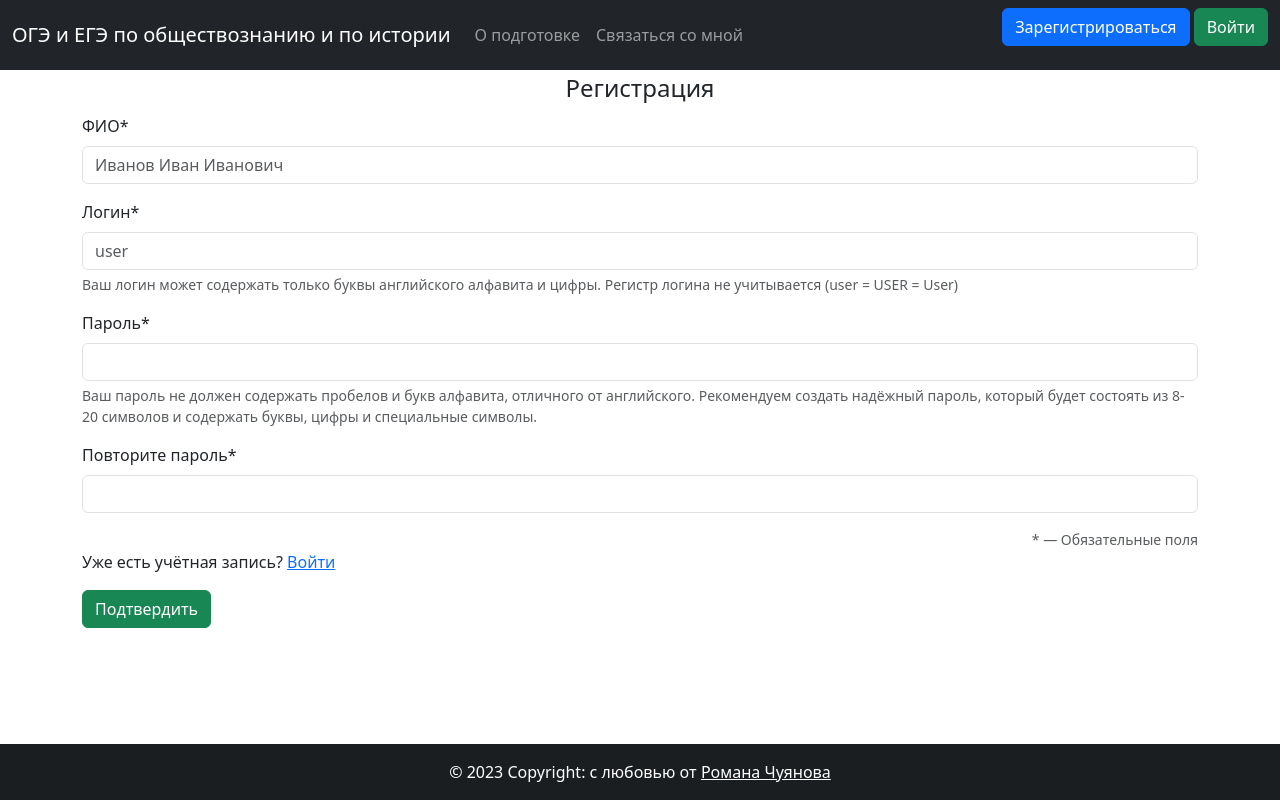
After one commit to AftBINKO/history_society, a Flask app: page /register in a window 1280 px wide. The commit adds this page. Run offline with Flask 3, Linux system fonts and the light colour scheme.

Commit message:
Организована система авторизации

```diff
--- a/app.py
+++ b/app.py
@@ -1,12 +1,124 @@
-from flask import Flask, render_template
+from flask import Flask, render_template, redirect, url_for
+from flask_login import LoginManager, current_user, login_user, login_required, logout_user
+
+from string import ascii_letters, punctuation, digits
+
+from data.db_session import create_session, global_init
+from data.config import Config
+from data.forms import LoginForm, RegisterForm
+from data.models import User, Status
 
 app = Flask(__name__)
+app.config.from_object(Config)
+
+login_manager = LoginManager()
+login_manager.init_app(app)
+
+global_init("db/data.db")
+RUSSIAN_ALPHABET = "АБВГДЕЁЖЗИЙКЛМНОПРСТУФХЦЧШЩЪЫЬЭЮЯабвгдеёжзийклмнопрстуфхцчшщъыьэюя"
+
+
+@login_manager.user_loader
+def load_user(user_id):
+    db_sess = create_session()
+    user = db_sess.query(User).get(user_id)
+    db_sess.close()
+    return user
+
+
+@app.route('/logout')
+@login_required
+def logout():
+    logout_user()
+    return redirect(url_for("login"))
+
+
+@app.route('/register', methods=['GET', 'POST'])
+def register():
+    if current_user.is_authenticated:
+        return redirect(url_for("profile"))
+
+    db_sess = create_session()
+
+    form = RegisterForm()
+    data = {
+        'form': form,
+        'message': None
+    }
+
+    if form.validate_on_submit():
+        if db_sess.query(User).filter(User.login == form.login.data).first():
+            data['message'] = "Такой пользователь уже есть."
+        elif not all([symbol in RUSSIAN_ALPHABET + ' ' for symbol in form.fullname.data]):
+            data['message'] = "Поле заполнено неверно. Используйте только буквы русского алфавита."
+        elif not all([symbol in ascii_letters + digits for symbol in form.login.data]):
+            data['message'] = "Логин содержит некорректные символы."
+        elif not all(
+                [symbol in ascii_letters + digits + punctuation for symbol in form.password.data]):
+            data['message'] = "Пароль содержит некорректные символы."
+        elif form.password.data != form.password_again.data:
+            data['message'] = "Пароли не совпадают."
+        else:
+            user = User()
+
+            user.fullname = ' '.join(list(map(lambda name: name.lower().capitalize(), form.fullname.data.split())))
+
+            user.login = form.login.data.lower()
+            user.set_password(form.password.data)
+
+            db_sess.add(user)
+            db_sess.commit()
+
+            login_user(user, remember=True)
+            db_sess.close()
+            return redirect(url_for("profile"))
+    return render_template('register.html', **data)
+
+
+@app.route('/login', methods=['GET', 'POST'])
+def login():
+    if current_user.is_authenticated:
+        return redirect(url_for("profile"))
+
+    db_sess = create_session()
+
+    form = LoginForm()
+    data = {
+        'form': form,
+        'message': None
+    }
+
+    if form.validate_on_submit():
+        # noinspection PyUnresolvedReferences
+        user = db_sess.query(User).filter(User.login == form.login.data.lower()).first()
+
+        if user:
+            if user.check_password(form.password.data):  # noqa
+                login_user(user, remember=form.remember_me.data)
+                return redirect(url_for("profile"))
+
+            data['message'] = 'Неверный пароль.'
+        else:
+            data['message'] = 'Неверный логин.'
+
+    return render_template('login.html', **data)
 
 
 @app.route('/')
 @app.route('/home')
 def index():
     return render_template("index.html")
+
+
+@app.route('/my')
+@login_required
+def profile():
+    db_sess = create_session()
+    status = db_sess.query(Status).filter(Status.id == current_user.status).first()
+    data = {
+        "status": status
+    }
+    return render_template("profile.html", **data)
 
 
 @app.route('/contact')
--- /dev/null
+++ b/data/__all_models.py
@@ -0,0 +1 @@
+from .models import *
--- /dev/null
+++ b/data/db_session.py
@@ -0,0 +1,36 @@
+import sqlalchemy as sa
+import sqlalchemy.orm as orm
+from sqlalchemy.orm import Session
+import sqlalchemy.ext.declarative as dec
+
+SqlAlchemyBase = dec.declarative_base()
+
+__factory = None
+
+
+def global_init(db_file, echo=False):
+    global __factory
+
+    if __factory:
+        return
+
+    if not db_file or not db_file.strip():
+        raise FileNotFoundError("You must specify the database file")
+
+    conn_str = f'sqlite:///{db_file.strip()}?check_same_thread=False'
+
+    if echo:
+        print(f"Connecting to the database at {conn_str}")
+
+    engine = sa.create_engine(conn_str, echo=echo)
+    __factory = orm.sessionmaker(bind=engine)
+
+    from . import __all_models
+
+    SqlAlchemyBase.metadata.create_all(engine)
+
+
+def create_session() -> Session:
+    global __factory
+    # noinspection PyCallingNonCallable
+    return __factory()
--- /dev/null
+++ b/data/forms.py
@@ -0,0 +1,18 @@
+from flask_wtf import FlaskForm
+from wtforms import StringField, PasswordField, BooleanField, SubmitField, TextAreaField, SelectField
+from wtforms.validators import DataRequired
+
+
+class RegisterForm(FlaskForm):
+    fullname = StringField('ФИО', validators=[DataRequired()])
+    login = StringField('Логин', validators=[DataRequired()])
+    password = PasswordField('Пароль', validators=[DataRequired()])
+    password_again = PasswordField('Повторите пароль', validators=[DataRequired()])
+    submit = SubmitField('Подтвердить')
+
+
+class LoginForm(FlaskForm):
+    login = StringField('Логин', validators=[DataRequired()])
+    password = PasswordField('Пароль', validators=[DataRequired()])
+    remember_me = BooleanField('Запомнить меня')
+    submit = SubmitField('Войти')
--- /dev/null
+++ b/templates/register.html
@@ -0,0 +1,64 @@
+{% extends "template.html" %}
+
+{% block title %}
+    Регистрация
+{% endblock %}
+
+{% block content %}
+    <div class="container">
+        <div class="row justify-content-center align-items-center">
+            <form action="" method="post">
+                {{ form.hidden_tag() }}
+                <legend style="text-align: center">Регистрация</legend>
+                {% if message %}
+                    <div class="alert alert-danger">{{ message }}</div>
+                {% endif %}
+                <div class="mb-3">
+                    {{ form.fullname.label(class="form-label") }}*
+                    {{ form.fullname(class="form-control", placeholder="Иванов Иван Иванович") }}
+                    {% for error in form.fullname.errors %}
+                        <div class="alert alert-danger" role="alert">{{ error }}</div>
+                    {% endfor %}
+                </div>
+                <div class="mb-3">
+                    {{ form.login.label(class="form-label") }}*
+                    {{ form.login(class="form-control", placeholder="user") }}
+                    <div class="form-text">
+                        Ваш логин может содержать только буквы английского алфавита и цифры. Регистр
+                        логина не учитывается (user = USER = User)
+                    </div>
+                    {% for error in form.login.errors %}
+                        <div class="alert alert-danger" role="alert">{{ error }}</div>
+                    {% endfor %}
+                </div>
+                <div class="mb-3">
+                    {{ form.password.label(class="form-label") }}*
+                    {{ form.password(class="form-control", type="password") }}
+                    <div class="form-text">
+                        Ваш пароль не должен содержать пробелов и букв алфавита, отличного от
+                        английского. Рекомендуем создать надёжный пароль, который будет состоять из
+                        8-20 символов и содержать буквы, цифры и специальные символы.
+                    </div>
+                    {% for error in form.password.errors %}
+                        <div class="alert alert-danger" role="alert">{{ error }}</div>
+                    {% endfor %}
+                </div>
+                <div class="mb-3">
+                    {{ form.password_again.label(class="form-label") }}*
+                    {{ form.password_again(class="form-control", type="password") }}
+                    {% for error in form.password_again.errors %}
+                        <div class="alert alert-danger" role="alert">{{ error }}</div>
+                    {% endfor %}
+                </div>
+                <div class="form-text" style="text-align: right">* — Обязательные поля</div>
+                <div>
+                    <p>Уже есть учётная запись? <a href="{{ url_for("login") }}">
+                        Войти
+                    </a>
+                    </p>
+                    {{ form.submit(type="submit", class="btn btn-success") }}
+                </div>
+            </form>
+        </div>
+    </div>
+{% endblock %}
--- a/templates/template.html
+++ b/templates/template.html
@@ -32,10 +32,32 @@
                         <a class="nav-link" aria-current="page" href="{{ url_for("contact") }}">Связаться со мной</a>
                     </li>
                 </ul>
-                <p>
-                    <a class="btn btn-primary" href="">Зарегистрироваться</a>
-                    <a class="btn btn-success" href="">Войти</a>
-                </p>
+                {% if current_user.is_authenticated %}
+                    <ul class="navbar-nav">
+                        <li class="nav-item dropdown">
+                            <a class="nav-link dropdown-toggle" role="button"
+                               data-bs-toggle="dropdown" aria-expanded="false">
+                                {{ current_user.fullname }}
+                            </a>
+                            <ul class="dropdown-menu">
+                                <li>
+                                    <a class="dropdown-item" href="{{ url_for("profile") }}">Профиль</a>
+                                </li>
+                                <li>
+                                    <hr class="dropdown-divider">
+                                </li>
+                                <li>
+                                    <a class="dropdown-item" href="{{ url_for("logout") }}">Выйти</a>
+                                </li>
+                            </ul>
+                        </li>
+                    </ul>
+                {% else %}
+                    <p>
+                        <a class="btn btn-primary" href="{{ url_for("register") }}">Зарегистрироваться</a>
+                        <a class="btn btn-success" href="{{ url_for("login") }}">Войти</a>
+                    </p>
+                {% endif %}
             </div>
         </div>
     </nav>
```
Also changed, not shown: data/config.py (added, +7 -0 lines), data/models.py (added, +49 -0 lines), templates/index.html (+19 -4 lines), templates/login.html (added, +48 -0 lines), templates/profile.html (added, +23 -0 lines), db/data.db (added).
